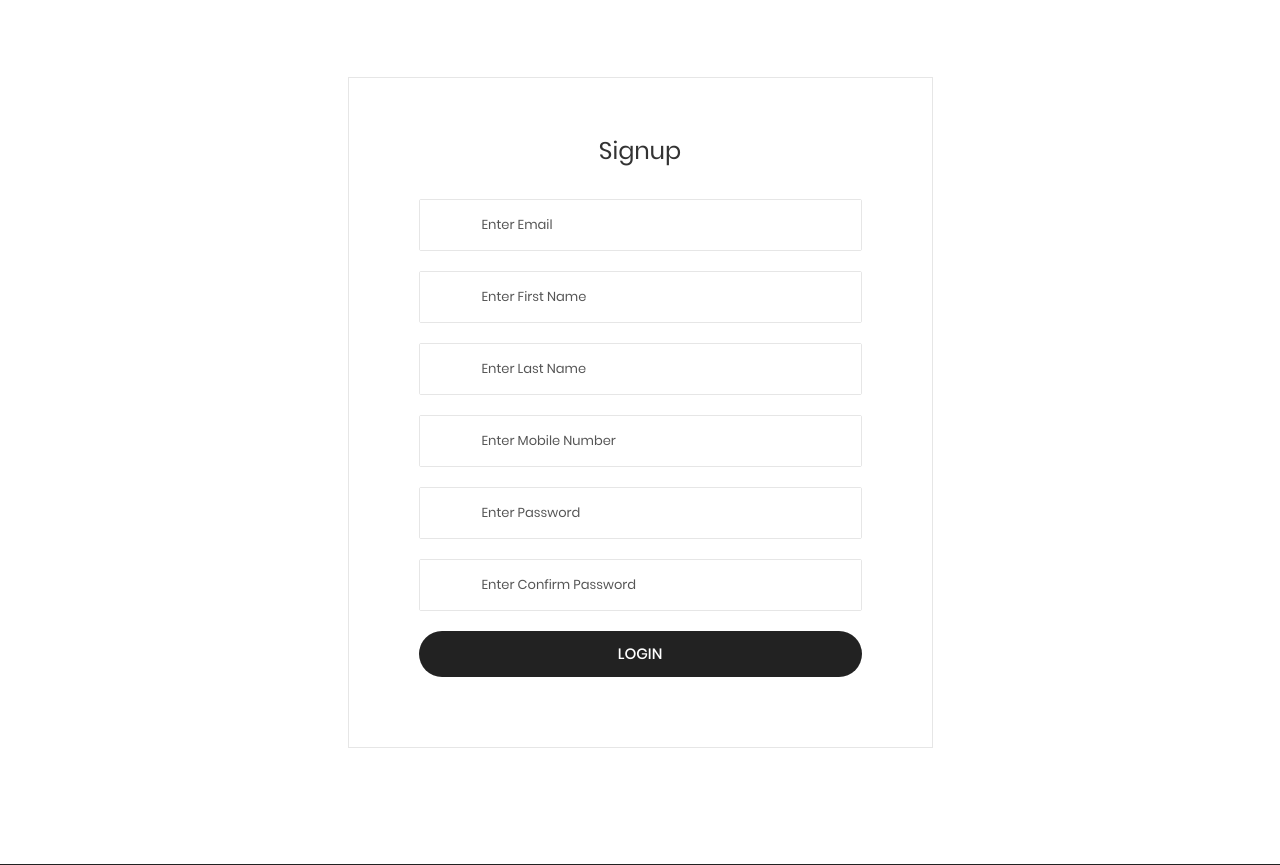
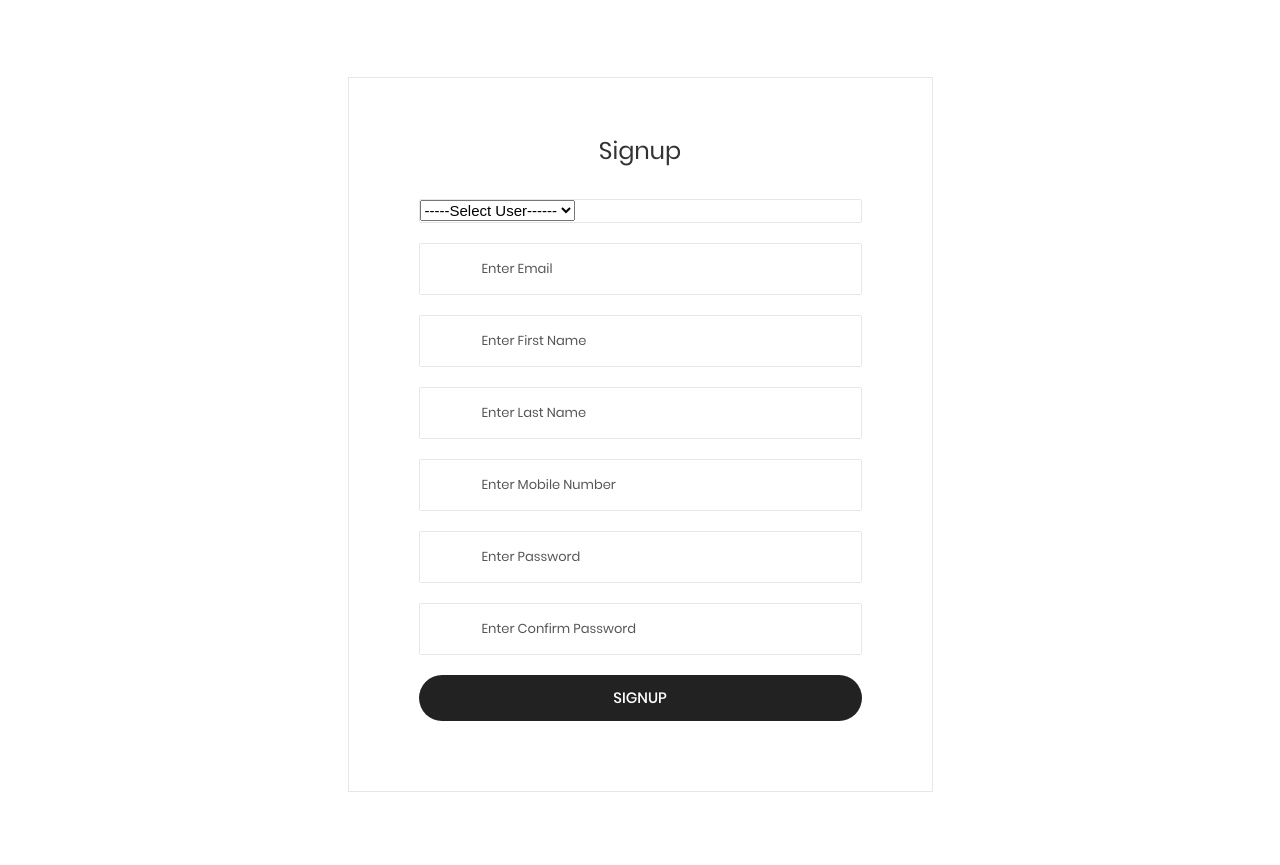
Before and after one commit to 13061997priyankakhatri/Django_Project-e_commarce, a Django app: page /signup/ in a window 1280 px wide. Shown: the part 374-1239 px from the top of the page. Run offline with Django 5.2, Linux system fonts and the light colour scheme; some libraries are stand-ins or nearby versions; some web fonts are replaced.

Commit message:
Update signup.html

```diff
--- a/myapp/templates/signup.html
+++ b/myapp/templates/signup.html
@@ -13,8 +13,6 @@
 		</h2>
 	</section>
 
-<!-- Content page -->
-
   <!-- Content page -->
 <section class="bg0 p-t-104 p-b-116" >
     <div class="container" >
@@ -23,21 +21,27 @@
                 {% if msg %}
                 <div class="alert alert-success" role="alert">
                     {{msg}}
-                </div>
+                  </div>
+
                 {% elif msg1 %}
                 <div class="alert alert-danger" role="alert">
                     {{msg1}}
-                </div>
+                  </div>
                 {% endif %}
                 <form method="post" action="{% url 'signup' %}">
                     {% csrf_token %}
                     <h4 class="mtext-105 cl2 txt-center p-b-30">
                         Signup
                     </h4>
-
+                    <div class="bor8 m-b-20 how-pos4-parent">
+                        <select name="usertype">
+                            <option>-----Select User------</option>
+                            <option value="buyer" name="usertype">Buyer</option>
+                            <option value="seller" name="usertype">Seller</option>
+                        </select>
+                    </div>
                     <div class="bor8 m-b-20 how-pos4-parent">
                         <input class="stext-111 cl2 plh3 size-116 p-l-62 p-r-30" type="email" name="email" placeholder="Enter Email">
-
                     </div>
 
                     <div class="bor8 m-b-20 how-pos4-parent">
@@ -61,11 +65,14 @@
 
                     </div>
 
+
                     <button class="flex-c-m stext-101 cl0 size-121 bg3 bor1 hov-btn3 p-lr-15 trans-04 pointer" type="submit">
-                        Login
+                        Signup
                     </button>
                 </form>
             </div>
+
+
     </div>
 </section>
 {% endblock %}
```
